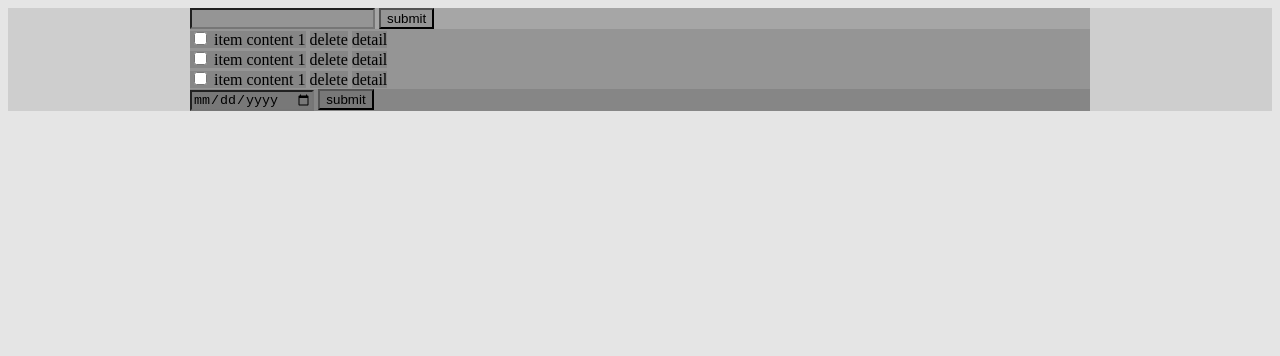
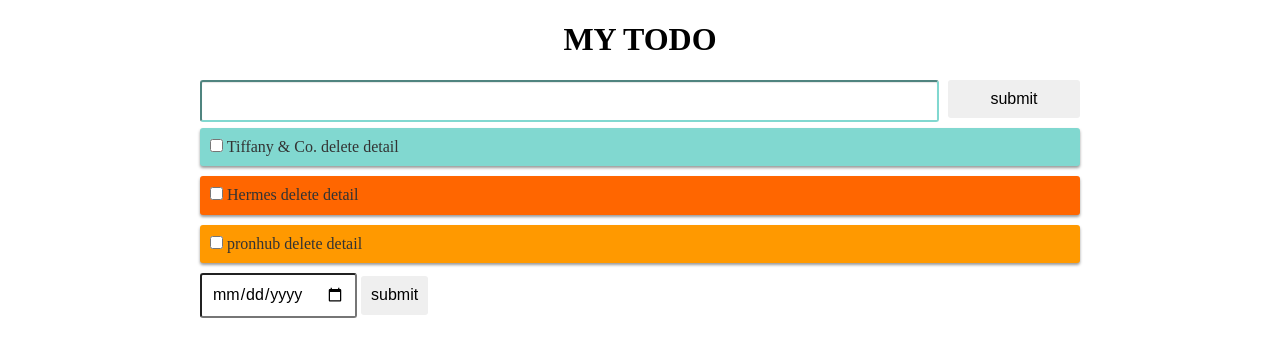
Before and after one commit to mengfa/todo, a website: page index.html in a window 1280 px wide. Drawn offline with nearby package versions, Linux system fonts and the light colour scheme.

Commit message:
3.细节完善

```diff
--- a/css/base.css
+++ b/css/base.css
@@ -1,14 +1,90 @@
 * {
-    background: rgba(0,0,0, 0.1)
+    -webkit-box-sizing: border-box;
+    -moz-box-sizing: border-box;
+    box-sizing: border-box;
+    -webkit-transition: background .2s;
+    -moz-transition: background .2s;
+    -ms-transition: background .2s;
+    -o-transition: background .2s;
+    transition: background .2s;
+    outline: 0;
+
 }
 
 
 body {
-    /* background: #000000; */
+    background: #FFF;
 
 }
 
 .container {
     max-width: 900px;
     margin: 0 auto;
+    padding: 0 10px;
+
 }
+h1 {
+    text-align: center;
+}
+.task-list {
+    margin: 10px 0;
+}
+input, .task-item, button{
+    border-radius: 3px;
+    padding: 10px;
+}
+input[type=text],intput[type=date]{
+    /* border:0px; */
+    border-color: #81D8D0;
+    display: block;
+    width: 100%;
+    box-shadow: inset 0 1px 1px rgba(0, 0, 0, .1);
+}
+input[type=text]:hover,
+input[type=date]:hover,
+input[type=date]:focus,
+input[type=text]:focus{
+    background: #81D8D0;
+}
+
+
+button{
+    cursor: pointer;
+    border: 0;
+    display: inline-block;
+}
+.add-task input[type=text]{
+    float: left;
+    width: 84%;
+    margin-right: 1%;
+}
+.add-task [type=submit]{
+    width: 15%;
+}
+
+.task-item {
+    padding: 10px;
+    background: #81D8D0;
+    color: #333;
+    margin-bottom: 2px;
+    border-radius: 3px;
+    -webkit-box-shadow: 0 2px 3px rgba(0, 0, 0, 0.4);
+    -moz-box-shadow: 0 2px 3px rgba(0, 0, 0, 0.4);
+    box-shadow: 0 2px 3px rgba(0, 0, 0, 0.4);
+    cursor:pointer;
+    transition: background 0.5s;
+
+}
+.add-task [type=submit]:hover{
+
+}
+.task-item:hover{
+  background: #ccc;
+}
+ .pron{
+            background: #f90;
+        }
+
+.aimashi{
+    background: #f60;
+}
--- a/index.html
+++ b/index.html
@@ -6,44 +6,50 @@
     <meta name="viewport" content="width=device-width, initial-scale=1.0">
     <meta http-equiv="X-UA-Compatible" content="ie=edge">
     <title>TODO</title>
+    <link rel="stylesheet" href="node_modules/normalize.css/normalize.css">
     <link rel="stylesheet" href="css/base.css">
+    <style>
+
+    </style>
 </head>
 
 <body>
 
+
     <div class="container">
+        <h1>MY TODO</h1>
         <div class="add-task">
             <input type="text">
-            <button>submit</button>
+            <button type="submit">submit</button>
         </div>
         <div class="task-list">
             <div class="task-item">
                 <span>
                     <input type="checkbox">
                 </span>
-                <span class="task-content">item content 1</span>
+                <span class="task-content">Tiffany & Co.</span>
                 <span>delete</span>
                 <span>detail</span>
             </div>
 
         </div>
         <div class="task-list">
-            <div class="task-item">
+            <div class="task-item aimashi">
                 <span>
                     <input type="checkbox">
                 </span>
-                <span class="task-content">item content 1</span>
+                <span class="task-content">Hеrmes</span>
                 <span>delete</span>
                 <span>detail</span>
             </div>
 
         </div>
-        <div class="task-list">
-            <div class="task-item">
+        <div class="task-list " >
+            <div class="task-item pron">
                 <span>
                     <input type="checkbox">
                 </span>
-                <span class="task-content">item content 1</span>
+                <span class="task-content">pronhub</span>
                 <span>delete</span>
                 <span>detail</span>
             </div>
--- a/package.json
+++ b/package.json
@@ -9,6 +9,7 @@
   "author": "lv",
   "license": "ISC",
   "dependencies": {
-    "jquery": "^3.2.1"
+    "jquery": "^3.2.1",
+    "normalize.css": "^7.0.0"
   }
 }
```
